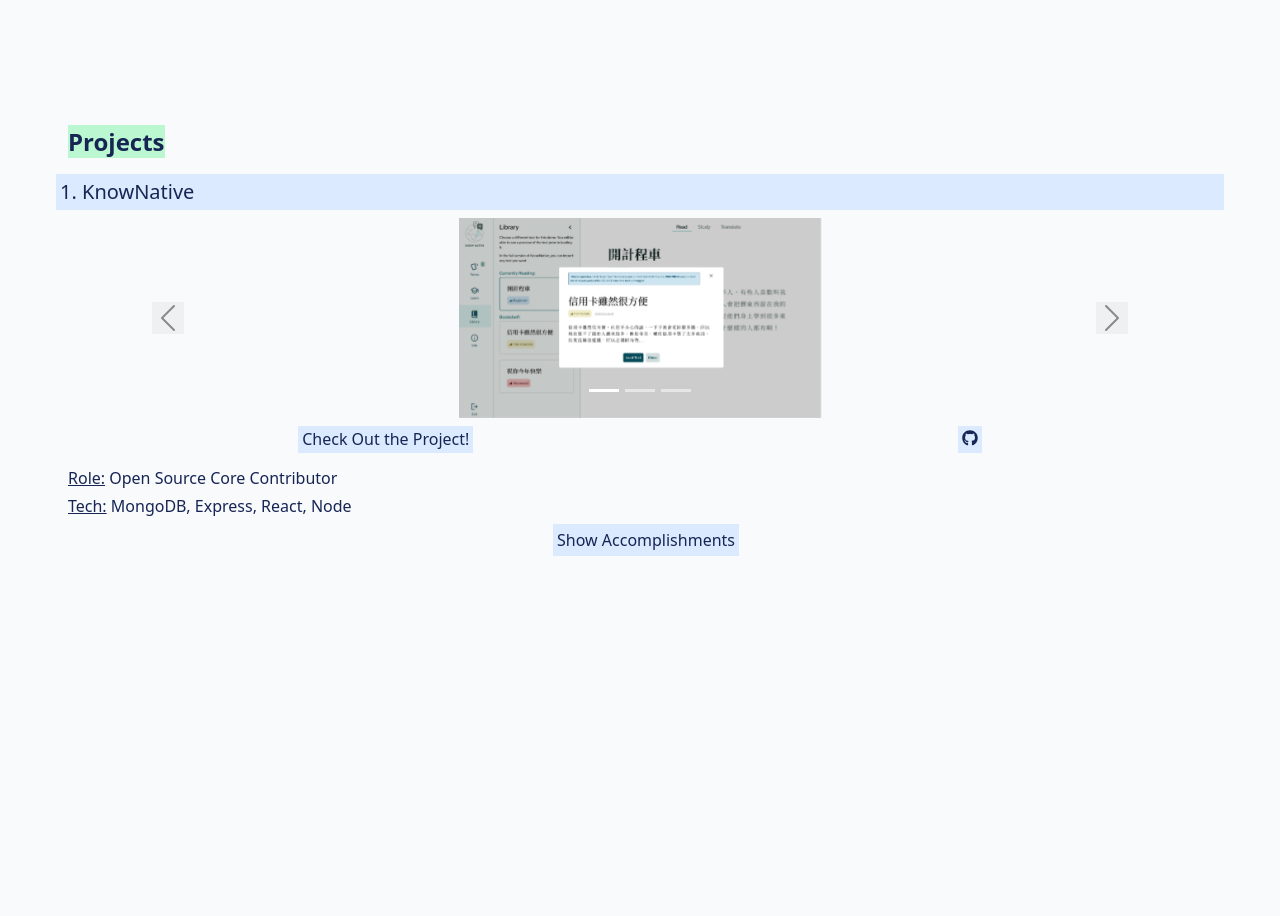
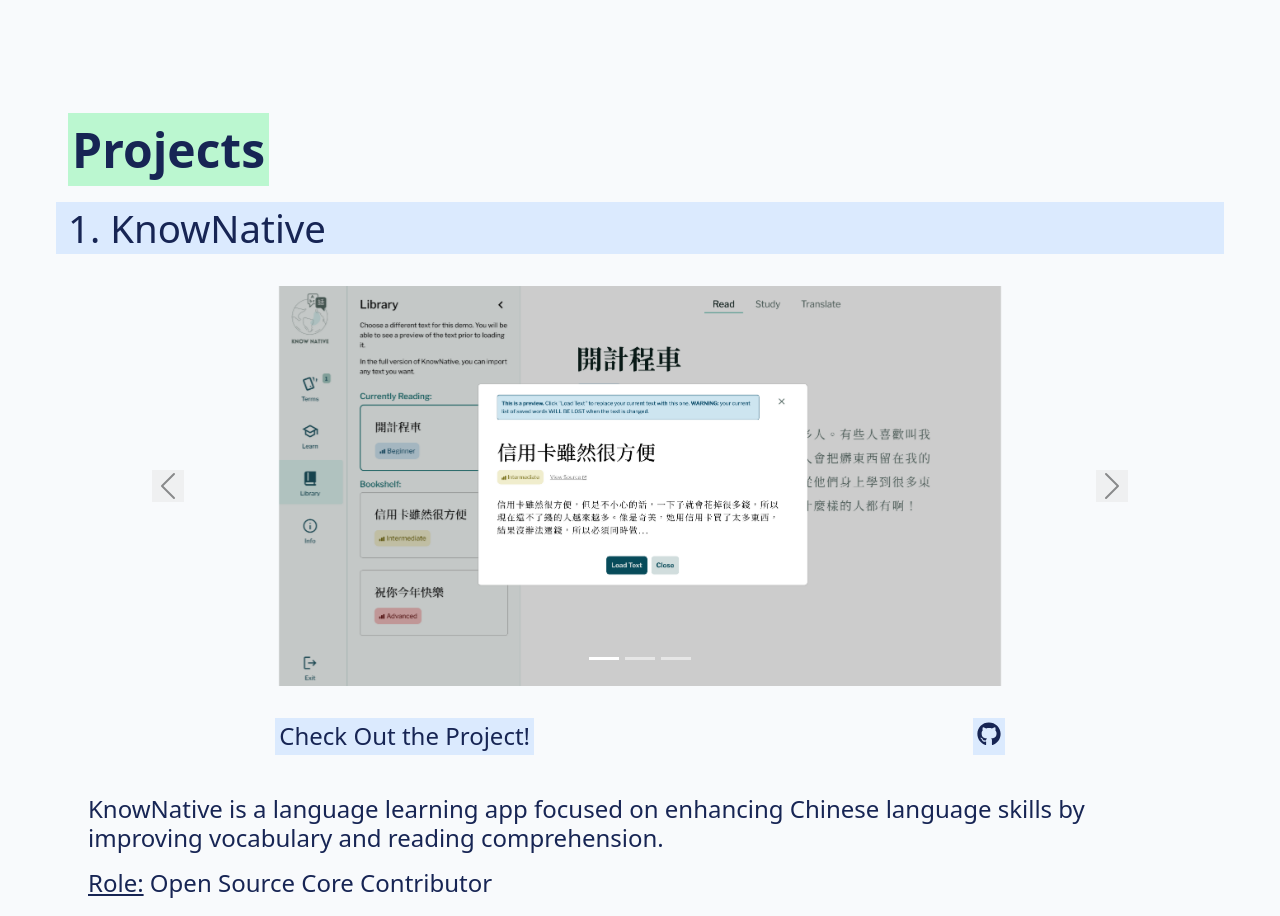
Before and after one commit to psantos2107/portfolio_site, a Next.js app in the folder paul-santos-portfolio/: page / in a window 1280 px wide. Shown: the part 1874-2790 px from the top of the page. Before the commit the page ends 2438 px from the top, so only its background shows below. Built offline with nearby package versions, Linux system fonts and the light colour scheme; a web font is replaced by a local one.

Commit message:
make the project section responsive for half screen

```diff
--- a/paul-santos-portfolio/app/_components/_projectsSectionComponents/ProjectCard.js
+++ b/paul-santos-portfolio/app/_components/_projectsSectionComponents/ProjectCard.js
@@ -1,7 +1,51 @@
 import React from "react";
+import ToggleAccomplishments from "./ToggleAccomplishments";
+import ProjectPhotoCarousel from "./ProjectPhotoCarousel";
+import { FaGithub } from "react-icons/fa";
 
-function ProjectCard() {
-  return <div>ProjectCard</div>;
+function ProjectCard({ project, index }) {
+  const backgroundColor = (index + 1) % 2 === 1 ? "bg-blue-100" : "bg-blue-200";
+
+  return (
+    <article className="w-full md:text-5xl flex flex-col gap-4">
+      <h2
+        className={`${backgroundColor} p-1 md:!p-3 text-xl mb-2 md:text-[0.8em]`}
+      >
+        <a href={project.website} rel="noopener noreferrer" target="_blank">
+          {index + 1}. {project.title}
+        </a>
+      </h2>
+      <figure className="w-[95%] mx-auto mb-2">
+        <ProjectPhotoCarousel imgArray={project.imgs} />
+      </figure>
+      <section className="flex justify-around mb-3 md:text-[0.5em]">
+        <h2 className={`${backgroundColor} p-1`}>
+          <a href={project.website}>Check Out the Project!</a>
+        </h2>
+        <a
+          href={project.github}
+          target="_blank"
+          rel="noopener noreferrer"
+          className={`${backgroundColor} p-1`}
+        >
+          <FaGithub />
+        </a>
+      </section>
+      <section className="pl-3 flex flex-col gap-3 md:text-[0.5em] md:px-8">
+        <h2>{project.description}</h2>
+        <h2>
+          <u>Role:</u> {project.role}
+        </h2>
+        <h2>
+          <u>Tech:</u> {project.tech.join(", ")}
+        </h2>
+        <ToggleAccomplishments
+          accomplishments={project.accomplishments}
+          backgroundColor={backgroundColor}
+        />
+      </section>
+    </article>
+  );
 }
 
 export default ProjectCard;
--- a/paul-santos-portfolio/app/_components/_projectsSectionComponents/ProjectPhotoCarousel.js
+++ b/paul-santos-portfolio/app/_components/_projectsSectionComponents/ProjectPhotoCarousel.js
@@ -8,7 +8,7 @@
     <Carousel indicators={true} interval={null} className="w-full">
       {imgArray.map((image) => {
         return (
-          <Carousel.Item className="w-full h-[200px]">
+          <Carousel.Item className="w-full h-[200px] md:h-[400px]">
             <Image
               src={image[0]}
               fill
--- a/paul-santos-portfolio/app/_components/_projectsSectionComponents/ToggleAccomplishments.js
+++ b/paul-santos-portfolio/app/_components/_projectsSectionComponents/ToggleAccomplishments.js
@@ -2,7 +2,7 @@
 
 import { useState } from "react";
 
-function ToggleAccomplishments({ accomplishments }) {
+function ToggleAccomplishments({ accomplishments, backgroundColor }) {
   const [showAccomplishments, setShowAccomplishments] = useState(false);
 
   function handleToggleAccomplishments(e) {
@@ -11,17 +11,17 @@
   }
 
   return (
-    <article className="flex flex-col justify-center items-center">
+    <article className="flex flex-col justify-center items-center gap-2">
       <button
         onClick={handleToggleAccomplishments}
-        className="bg-blue-100 p-1 mb-2"
+        className={`${backgroundColor} p-1 mb-2`}
       >
         {`${showAccomplishments ? "Hide " : "Show "}`} Accomplishments
       </button>
       {showAccomplishments && (
-        <ul className="list-disc pl-3 mb-3">
+        <ul className="list-disc pl-3 mb-3 flex flex-col gap-2 md:leading-8 ">
           {accomplishments.map((accomplishment) => {
-            return <li>{accomplishment}</li>;
+            return <li key={accomplishment}>{accomplishment}</li>;
           })}
         </ul>
       )}
--- a/paul-santos-portfolio/app/_lib/projects.json
+++ b/paul-santos-portfolio/app/_lib/projects.json
@@ -1,7 +1,7 @@
 [
   {
     "title": "KnowNative",
-    "description": "A language learning app focused on enhancing Chinese language skills by improving vocabulary and reading comprehension.",
+    "description": "KnowNative is a language learning app focused on enhancing Chinese language skills by improving vocabulary and reading comprehension.",
     "role": "Open Source Core Contributor",
     "accomplishments": [
       "Introduced React’s Context API and useReducer into the app’s codebase as part of the state management refactoring team",
@@ -28,7 +28,7 @@
   },
   {
     "title": "WanderWise",
-    "description": "A travel advisory application where users can search for recommendations for restaurants, hotels, flights, and recreational activities for their upcoming trips.",
+    "description": "WanderWise is a travel advisory application where users can search for recommendations for restaurants, hotels, flights, and recreational activities for their upcoming trips.",
     "role": "Full Stack Software Engineer",
     "accomplishments": [
       "Integrated the Amadeus API, TripAdvisor API, and Google Places API to deliver personalized travel suggestions for users",
@@ -47,22 +47,22 @@
     "github": "https://github.com/psantos2107/wanderwise",
     "imgs": [
       [
-        "@/public/imgs/project-imgs/wanderwise-landing.png",
+        "/imgs/project-imgs/wanderwise-landing.png",
         "Landing Page of the Project"
       ],
       [
-        "@/public/imgs/project-imgs/wanderwise-flight-offer-search.png",
+        "/imgs/project-imgs/wanderwise-flight-offer-search.png",
         "Feature where users can search for flights for their trips"
       ],
       [
-        "@/public/imgs/project-imgs/wanderwise-trip-details.png",
+        "/imgs/project-imgs/wanderwise-trip-details.png",
         "Feature where users can edit and view details of their upcoming trip."
       ]
     ]
   },
   {
     "title": "Order-Eatz",
-    "description": "A mobile food ordering application where users can make food orders, save food orders, look through a menu of food options, and leave comments + reviews for food items.",
+    "description": "Order-Eatz is a mobile food ordering application where users can make food orders, save food orders, look through a menu of food options, and leave comments + reviews for food items.",
     "role": "Team Lead- Full Stack Software Engineer",
     "accomplishments": [
       "Managed and delivered a fully functioning project in 2 weeks by collaborating on the application architecture, delegating tasks, optimizing workflow, leading debugging efforts, and conducting code reviews with a small team, following Agile Scrum methodologies"
@@ -71,20 +71,17 @@
     "website": "https://order-eatz.netlify.app/",
     "github": "https://github.com/psantos2107/order-eatz-frontend",
     "imgs": [
-      ["@/public/imgs/project-imgs/order-eatz-home-page.png", "Home Page"],
+      ["/imgs/project-imgs/order-eatz-home-page.png", "Home Page"],
       [
-        "@/public/imgs/project-imgs/order-eatz-order-page.png",
+        "/imgs/project-imgs/order-eatz-order-page.png",
         "Order Page of the Mobile Food Ordering App"
       ],
-      [
-        "@/public/imgs/project-imgs/order-eatz-menu-page.png",
-        "Menu Page of Order-Eatz"
-      ]
+      ["/imgs/project-imgs/order-eatz-menu-page.png", "Menu Page of Order-Eatz"]
     ]
   },
   {
     "title": "SweatShare",
-    "description": "A fitness application where users can find exercise programs to try out and create exercise programs to share with other users.",
+    "description": "SweatShare is a fitness application where users can find exercise programs to try out and create exercise programs to share with other users.",
     "role": "Software Engineer",
     "tech": [
       "HTML",
@@ -103,20 +100,20 @@
     "website": "https://sweatshare-6d68a7df5043.herokuapp.com/",
     "github": "https://github.com/psantos2107/sweat-share",
     "imgs": [
-      ["@/public/imgs/project-imgs/sweatshare-landing.png", "Landing Page."],
+      ["/imgs/project-imgs/sweatshare-landing.png", "Landing Page."],
       [
-        "@/public/imgs/project-imgs/sweatshare-index-page.png",
+        "/imgs/project-imgs/sweatshare-index-page.png",
         "Page where users can view all available exercise programs."
       ],
       [
-        "@/public/imgs/project-imgs/sweatshare-exercise-program.png",
+        "/imgs/project-imgs/sweatshare-exercise-program.png",
         "Page where users can view exercise programs"
       ]
     ]
   },
   {
     "title": "Pokemon Trivia Game",
-    "description": "A trivia game where users can test their knowledge on everything Pokemon! Users will be tested across 5 different categories of questions in a 'Who Wants to Be a Millionaire' type of format.",
+    "description": "Pokemon Trivia game is a game where users can test their knowledge on everything Pokemon! Users will be tested across 5 different categories of questions in a 'Who Wants to Be a Millionaire' type of format.",
     "role": "Software Engineer",
     "accomplishments": [
       "Developed a dynamic Pokémon trivia game by implementing an Object-Oriented Programming approach with JavaScript classes and subclasses for dynamic question generation, integrating the PokéAPI for question content and Amazon S3 for static site hosting",
@@ -127,11 +124,11 @@
     "github": "https://github.com/psantos2107/pokemon-trivia-game",
     "imgs": [
       [
-        "@/public/imgs/project-imgs/prof-oak-game-screenshot.png",
+        "/imgs/project-imgs/prof-oak-game-screenshot.png",
         "Users get introduced to the game by Professor Oak."
       ],
       [
-        "@/public/imgs/project-imgs/pokemon-trivia-screenshot.png",
+        "/imgs/project-imgs/pokemon-trivia-screenshot.png",
         "Example of the gameplay."
       ]
     ]
--- a/paul-santos-portfolio/app/_sections/ProjectsSection.js
+++ b/paul-santos-portfolio/app/_sections/ProjectsSection.js
@@ -1,57 +1,23 @@
 import React from "react";
 import projects from "./../_lib/projects.json";
-import ProjectPhotoCarousel from "../_components/_projectsSectionComponents/ProjectPhotoCarousel";
-import { FaGithub } from "react-icons/fa";
-import ToggleAccomplishments from "../_components/_projectsSectionComponents/ToggleAccomplishments";
-
-const firstProject = projects[0];
+import ProjectCard from "../_components/_projectsSectionComponents/ProjectCard";
 
 const ProjectsSection = () => {
   return (
     <main>
-      {console.log(firstProject)}
-      <h1 className="text-2xl pl-3 mb-3">
-        <strong className="bg-green-200">Projects</strong>
+      <h1 className="text-2xl md:text-5xl pl-3 mb-3 md:!mb-7">
+        <strong className="bg-green-200 p-1">Projects</strong>
       </h1>
       <section className="flex flex-col items-center justify-center">
-        <article className="w-full">
-          <h2 className="bg-blue-100 p-1 text-xl mb-2">
-            <a
-              href={firstProject.website}
-              rel="noopener noreferrer"
-              target="_blank"
-            >
-              1. {firstProject.title}
-            </a>
-          </h2>
-          <figure className="w-[95%] mx-auto mb-2">
-            <ProjectPhotoCarousel imgArray={firstProject.imgs} />
-          </figure>
-          <section className="flex justify-around mb-3">
-            <h2 className="bg-blue-100 p-1">
-              <a href={firstProject.website}>Check Out the Project!</a>
-            </h2>
-            <a
-              href={firstProject.github}
-              target="_blank"
-              rel="noopener noreferrer"
-              className="bg-blue-100 p-1"
-            >
-              <FaGithub />
-            </a>
-          </section>
-          <section className="pl-3 flex flex-col gap-2">
-            <h2>
-              <u>Role:</u> {firstProject.role}
-            </h2>
-            <h2>
-              <u>Tech:</u> {firstProject.tech.join(", ")}
-            </h2>
-            <ToggleAccomplishments
-              accomplishments={firstProject.accomplishments}
+        {projects.map((project, index) => {
+          return (
+            <ProjectCard
+              project={project}
+              index={index}
+              key={`${project.title} + ${project.role} listed-${index}`}
             />
-          </section>
-        </article>
+          );
+        })}
       </section>
     </main>
   );
--- a/paul-santos-portfolio/app/_sections/SkillsSection.js
+++ b/paul-santos-portfolio/app/_sections/SkillsSection.js
@@ -4,7 +4,9 @@
   return (
     <main className="p-3">
       <h1 className="text-2xl md:text-5xl md:mb-8">
-        <strong className="bg-green-200">Web Technologies & Skills</strong>
+        <strong className={`p-1 bg-green-200`}>
+          Web Technologies & Skills
+        </strong>
       </h1>
       {/* NOTE: I was running into a bug where the app wasn't registering the CSS margin top changes for medium size screens (aka md:mt-6 wasn't registering), and thus, I chose to do margin-bottom instead for the medium size screens.  */}
       <ul className="list-disc pl-4 mt-3 md:pl-10 md:text-2xl">
```
